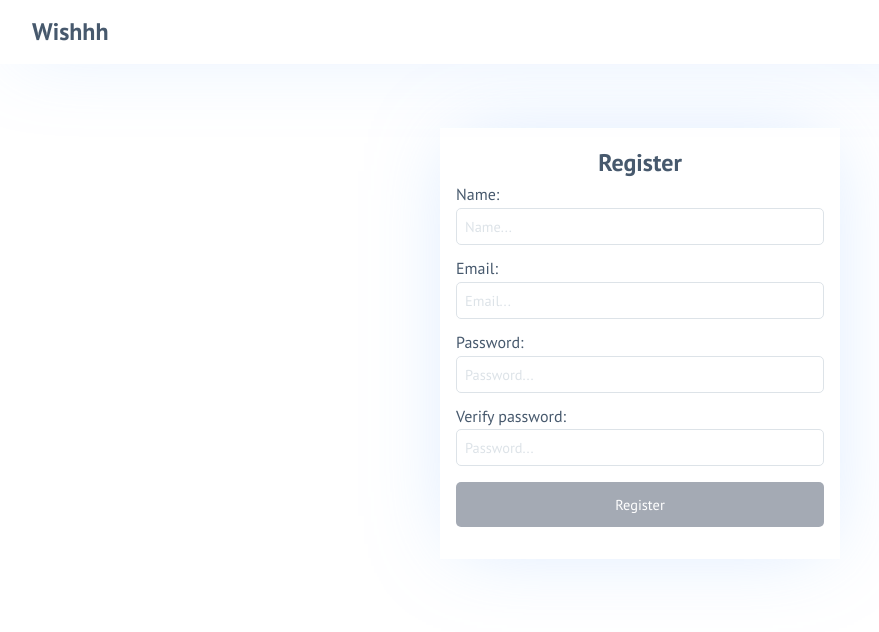
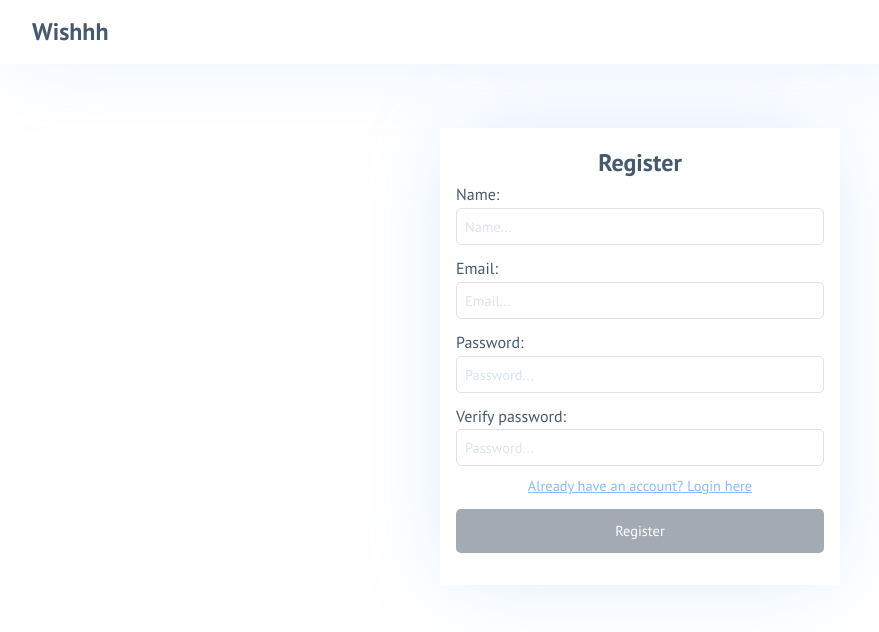
Before and after one commit to sebastiancrossa/wishhh, a React (Create React App) app in the folder front/: page /register in a window 1280 px wide. Shown: the top 632 px of the page, without its empty margins (0-879 px from the left). Built offline with nearby package versions, Linux system fonts and the light colour scheme; no server answers.

Commit message:
Implementation of better authentication experience for the user

```diff
--- a/front/src/components/containers/Login/Form/form.style.js
+++ b/front/src/components/containers/Login/Form/form.style.js
@@ -1,4 +1,5 @@
 import styled from "styled-components";
+import { Link } from "react-router-dom";
 
 export const CustomForm = styled.div`
   margin: 0 auto;
@@ -32,6 +33,7 @@ export const CustomInput = styled.input`
 export const SubmitButton = styled.button`
   width: 100%;
 
+  margin-top: 0.7rem;
   padding: 0.8rem;
   border-radius: 5px;
 
--- a/front/src/components/containers/Login/Form/index.js
+++ b/front/src/components/containers/Login/Form/index.js
@@ -6,14 +6,13 @@ import useInputState from "../../../../hooks/useInputState";
 
 // Styles
 import { CustomForm, CustomInput, SubmitButton } from "./form.style";
-import "react-toastify/dist/ReactToastify.css";
+import { ExternalLink } from "../../../../style";
 
 const Form = () => {
   const authContext = useContext(AuthContext);
   const { loginUser } = authContext;
 
   // Form state
-  const [name, setName, onNameChange, resetName] = useInputState("");
   const [email, setEmail, onEmailChange, resetEmail] = useInputState("");
   const [
     password,
@@ -24,12 +23,10 @@ const Form = () => {
 
   const handleSubmit = () => {
     loginUser({
-      name,
       email,
       password
     });
 
-    resetName();
     resetEmail();
     resetPassword();
   };
@@ -43,17 +40,6 @@ const Form = () => {
 
       <div style={{ marginBottom: "1rem", textAlign: "left" }}>
         <div style={{ marginBottom: "0.7rem" }}>
-          <p>Name:</p>
-          <CustomInput
-            type="text"
-            placeholder="Name..."
-            value={name}
-            onChange={onNameChange}
-            required
-          />
-        </div>
-
-        <div style={{ marginBottom: "0.7rem" }}>
           <p>Email:</p>
           <CustomInput
             type="text"
@@ -64,7 +50,7 @@ const Form = () => {
           />
         </div>
 
-        <div style={{ marginBottom: "0.7rem" }}>
+        <div style={{ marginBottom: "0.5rem" }}>
           <p>Password:</p>
           <CustomInput
             type="password"
@@ -73,6 +59,10 @@ const Form = () => {
             onChange={onPasswordChange}
           />
         </div>
+
+        <ExternalLink to="/register">
+          Don't have an account? Register here
+        </ExternalLink>
 
         <SubmitButton disabled={isInvalid} onClick={() => handleSubmit()}>
           Login
--- a/front/src/components/containers/Register/Form/form.style.js
+++ b/front/src/components/containers/Register/Form/form.style.js
@@ -32,6 +32,7 @@ export const CustomInput = styled.input`
 export const SubmitButton = styled.button`
   width: 100%;
 
+  margin-top: 0.7rem;
   padding: 0.8rem;
   border-radius: 5px;
 
--- a/front/src/components/containers/Register/Form/index.js
+++ b/front/src/components/containers/Register/Form/index.js
@@ -1,25 +1,16 @@
 // Libraries
-import React, { useContext, useEffect } from "react";
-import { withRouter } from "react-router-dom";
+import React, { useContext } from "react";
 
 import AuthContext from "../../../../context/Auth/context";
 import useInputState from "../../../../hooks/useInputState";
 
-import { ToastContainer, toast } from "react-toastify";
-
 // Styles
 import { CustomForm, CustomInput, SubmitButton } from "./form.style";
-import "react-toastify/dist/ReactToastify.css";
+import { ExternalLink } from "../../../../style";
 
-const Form = ({ history }) => {
+const Form = () => {
   const authContext = useContext(AuthContext);
-  const { registerUser, isAuthenticated, error } = authContext;
-
-  useEffect(() => {
-    if (error) toast.error(`${error}`);
-
-    if (isAuthenticated) history.push("/");
-  }, [error, isAuthenticated]);
+  const { registerUser } = authContext;
 
   // Form state
   const [name, setName, onNameChange, resetName] = useInputState("");
@@ -90,7 +81,7 @@ const Form = ({ history }) => {
           />
         </div>
 
-        <div style={{ marginBottom: "1rem" }}>
+        <div style={{ marginBottom: "0.5rem" }}>
           <p>Verify password:</p>
           <CustomInput
             type="password"
@@ -100,7 +91,9 @@ const Form = ({ history }) => {
           />
         </div>
 
-        <ToastContainer />
+        <ExternalLink to="/login">
+          Already have an account? Login here
+        </ExternalLink>
 
         <SubmitButton disabled={isInvalid} onClick={() => handleSubmit()}>
           Register
@@ -110,4 +103,4 @@ const Form = ({ history }) => {
   );
 };
 
-export default withRouter(Form);
+export default Form;
--- a/front/src/pages/Login.js
+++ b/front/src/pages/Login.js
@@ -6,6 +6,9 @@ import { ToastContainer, toast } from "react-toastify";
 // Component Imports
 import Navbar from "../components/layout/Navbar";
 import Form from "../components/containers/Login/Form";
+
+// Styles
+import "react-toastify/dist/ReactToastify.css";
 
 const Login = ({ history }) => {
   const authContext = useContext(AuthContext);
--- a/front/src/pages/Register.js
+++ b/front/src/pages/Register.js
@@ -1,17 +1,28 @@
 // Librares
 import React, { useContext, useEffect } from "react";
 import AuthContext from "../context/Auth/context";
+import { ToastContainer, toast } from "react-toastify";
 
 // Component Imports
 import Navbar from "../components/layout/Navbar";
 import Form from "../components/containers/Register/Form";
 
-const Register = () => {
+// Styles
+import "react-toastify/dist/ReactToastify.css";
+
+const Register = ({ history }) => {
   const authContext = useContext(AuthContext);
+  const { loadUser, isAuthenticated, error } = authContext;
 
   useEffect(() => {
-    authContext.loadUser();
-  }, []);
+    loadUser();
+
+    if (error) toast.error(`${error}`);
+
+    if (isAuthenticated) {
+      history.push("/");
+    }
+  }, [error, isAuthenticated, history]);
 
   return (
     <div>
@@ -20,6 +31,8 @@ const Register = () => {
       <div style={{ marginTop: "8rem" }}>
         <Form />
       </div>
+
+      <ToastContainer />
     </div>
   );
 };
--- a/front/src/style.js
+++ b/front/src/style.js
@@ -1,6 +1,16 @@
 import styled from "styled-components";
+import { Link } from "react-router-dom";
 
 export const SectionContainer = styled.div`
   max-width: 76rem;
   margin: 0 auto;
 `;
+
+export const ExternalLink = styled(Link)`
+  font-size: 0.9rem;
+  color: var(--color-main);
+  text-decoration: underline;
+
+  display: block;
+  text-align: center;
+`;
```
